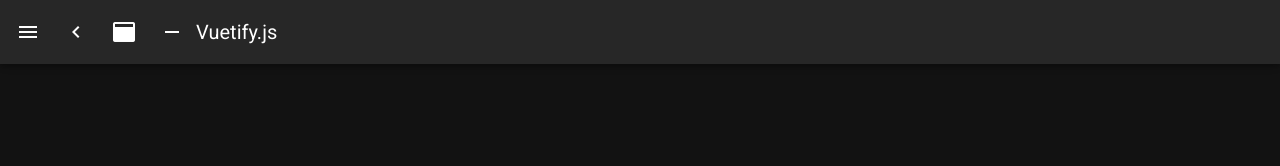
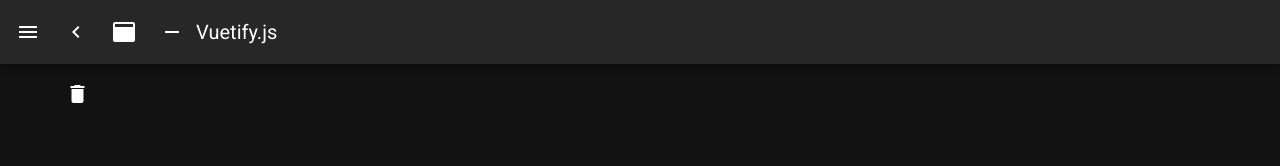
Before and after one commit to ppmasa8/FilmPath, a Nuxt app in the folder front/: page /delete in a window 1280 px wide. Before the commit this address had no page. Shown: the top 166 px of the page. Built offline with nearby package versions, Linux system fonts and the light colour scheme.

Commit message:
add delete function

```diff
--- /dev/null
+++ b/front/pages/delete.vue
@@ -0,0 +1,24 @@
+<template>
+  <v-btn
+    icon
+    v-on:click="deleteMovie(this.movies.id)"
+  >
+    <v-icon>mdi-delete</v-icon>
+  </v-btn>
+</template>
+
+<script>
+export default {
+  methods: {
+    deleteMovie () {
+      const url = '/api/v1/movies/${id}'
+      this.$axios.delete(url).then(res => {
+        this.movies.title = "";
+        this.movies.status = "";
+        this.movies.rate = null;
+      })
+    }
+  }
+}
+
+</script>
--- /dev/null
+++ b/front/pages/edit.vue
@@ -0,0 +1,5 @@
+<template>
+  <v-btn icon>
+    <v-icon>mdi-pencil</v-icon>
+  </v-btn>
+</template>
--- a/front/pages/index.vue
+++ b/front/pages/index.vue
@@ -66,6 +66,25 @@
                         {{ movie.created_at.match(/^[0-9][0-9][0-9][0-9][-][0-9][0-9][-][0-9][0-9]/).join('') }}
                       </v-list-item-content>
                     </v-list-item>
+
+                    <v-card-actions>
+                      <v-spacer></v-spacer>
+
+                      <div>
+                        <edit></edit>
+                      </div>
+
+                      <div class="mx-2"></div>
+
+                      <div>
+                        <v-btn
+                          icon
+                          v-on:click="deleteMovie(movie.id)"
+                        >
+                          <v-icon>mdi-delete</v-icon>
+                        </v-btn>
+                      </div>
+                    </v-card-actions>
                   </v-list>
                 </v-card>
               </v-col>
@@ -81,8 +100,10 @@
 <script>
 import Header from "./Header";
 import Create from "./Create";
+import Edit from "./edit";
+import Delete from "./delete";
 export default {
-  components: {Create, Header},
+  components: {Delete, Edit, Create, Header},
 
   data: function() {
     return {
@@ -114,6 +135,20 @@ export default {
       else if (state === "Doing") return 'orange'
       else return 'green'
     },
+
+    fetchMovies() {
+      let url = 'http://localhost:3000/api/v1/movies'
+      this.$axios.get(url).then(response => {
+        this.movies = response.data;
+      });
+    },
+
+    deleteMovie (id) {
+      const url = '/api/v1/movies/' + id;
+      this.$axios.delete(url).then(res => {
+        this.fetchMovies();
+      })
+    },
   }
 }
 
```
